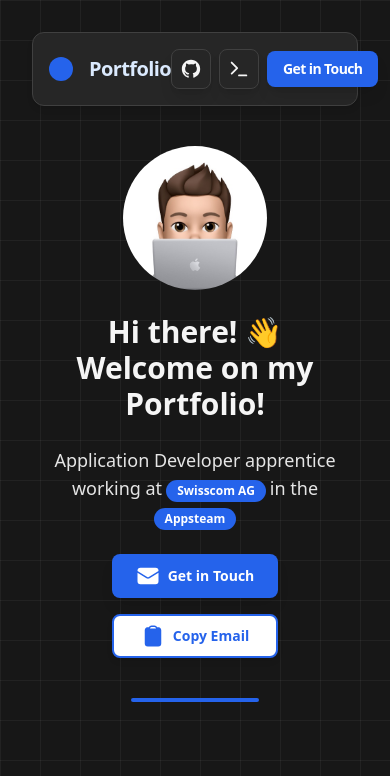
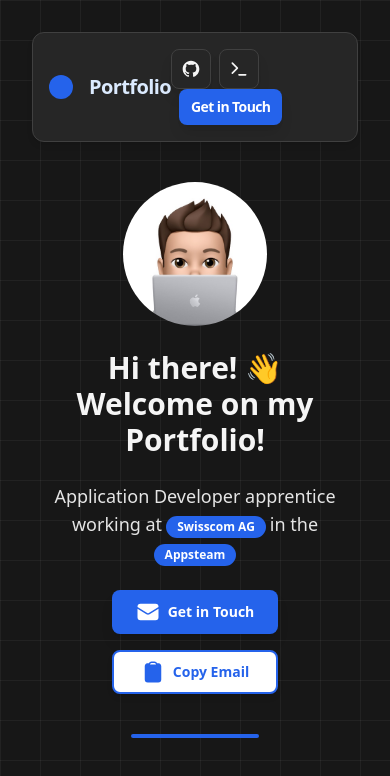
Before and after one commit to Fabbboy/portfolio, a Next.js app: page / in a window 390 px wide. Shown: the top 776 px of the page. Built offline with nearby package versions, Linux system fonts and the light colour scheme.

Commit message:
trying responsiveness

```diff
--- a/src/components/HeaderComponent/HeaderComponent.tsx
+++ b/src/components/HeaderComponent/HeaderComponent.tsx
@@ -16,16 +16,16 @@ const HeaderComponent = () => {
         <CardTitle>
           <nav className="flex justify-between items-center mx-auto">
             <TitleComponent title="Portfolio" />
-            <div className="flex items-center space-x-2">
+            <div className="flex flex-wrap items-center space-x-2 sm:space-x-2">
               <Button
                 variant="outline"
                 size="icon"
-                className="flex items-center  space-x-2 bg-neutral-800 hover:bg-neutral-600 text-neutral-100 font-semibold px-2 py-2 rounded-lg shadow-lg transition duration-300 border border-neutral-700"
+                className="flex items-center space-x-1 sm:space-x-2 bg-neutral-800 hover:bg-neutral-600 text-neutral-100 font-semibold px-2 py-2 rounded-lg shadow-lg transition duration-300 border border-neutral-700"
               >
                 <svg
                   viewBox="0 0 24 24"
                   aria-hidden="true"
-                  className="size-6 fill-current"
+                  className="w-5 h-5 sm:w-6 sm:h-6 fill-current"
                 >
                   <path
                     fillRule="evenodd"
@@ -40,9 +40,9 @@ const HeaderComponent = () => {
                     <Button
                       variant="outline"
                       size="icon"
-                      className="flex items-center space-x-2 bg-neutral-800 hover:bg-neutral-600 text-neutral-100 font-semibold px-2 py-2 rounded-lg shadow-lg transition duration-300 border border-neutral-700"
+                      className="flex items-center space-x-1 sm:space-x-2 bg-neutral-800 hover:bg-neutral-600 text-neutral-100 font-semibold px-2 py-2 rounded-lg shadow-lg transition duration-300 border border-neutral-700"
                     >
-                      <TerminalIcon className="w-6 h-6" />
+                      <TerminalIcon className="w-5 h-5 sm:w-6 sm:h-6" />
                     </Button>
                   </TooltipTrigger>
                   <TooltipContent side="top" align="center">
@@ -55,7 +55,7 @@ const HeaderComponent = () => {
               <Button
                 variant="secondary"
                 size="sm"
-                className="flex items-center space-x-2 bg-blue-600 hover:bg-blue-800 text-white font-semibold px-4 py-2 rounded-lg shadow-lg transition duration-300"
+                className="flex items-center space-x-1 sm:space-x-2 bg-blue-600 hover:bg-blue-800 text-white font-semibold px-3 sm:px-4 py-2 rounded-lg shadow-lg transition duration-300"
               >
                 <span>Get in Touch</span>
               </Button>
```
